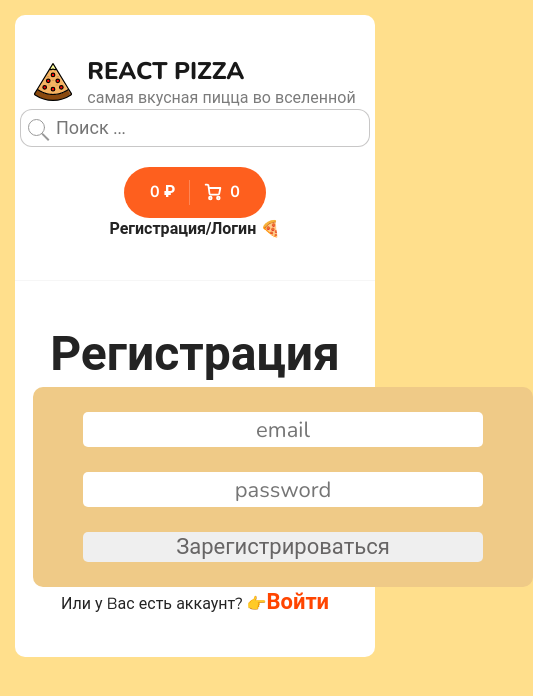
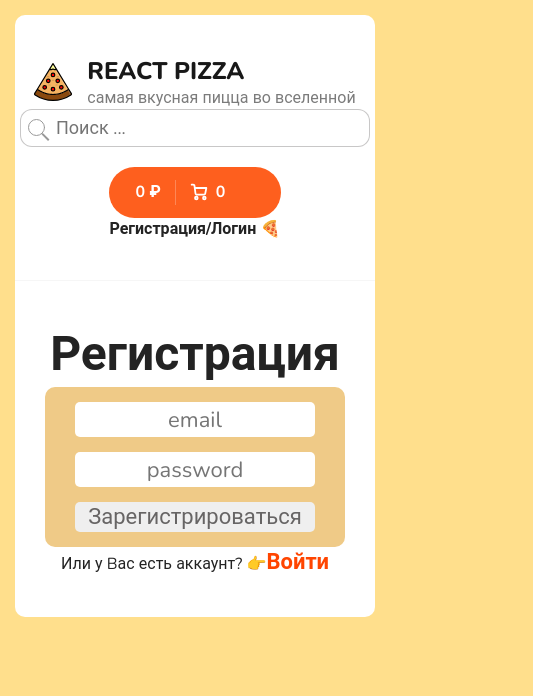
Before and after one commit to Eradil/yami, a React (Create React App) app: page /register in a window 390 px wide. Shown: the top 696 px of the page, 533 px wide, since content can reach past the window. Built offline with nearby package versions, Linux system fonts and the light colour scheme.

Commit message:
add style for search and form

```diff
--- a/src/components/Form/Form.module.scss
+++ b/src/components/Form/Form.module.scss
@@ -34,3 +34,32 @@
     color: #fff;
   }
 }
+
+@media (max-width: 595px) {
+  .root {
+    width: 400px;
+    height: 200px;
+    border-radius: 10px;
+  }
+}
+@media (max-width: 470px) {
+  .root {
+    width: 350px;
+    height: 160px;
+    border-radius: 10px;
+  }
+}
+@media (max-width: 420px) {
+  .root {
+    width: 300px;
+    height: 160px;
+    border-radius: 10px;
+  }
+}
+@media (max-width: 320px) {
+  .root {
+    width: 260px;
+    height: 160px;
+    border-radius: 10px;
+  }
+}
--- a/src/components/Header.jsx
+++ b/src/components/Header.jsx
@@ -63,8 +63,6 @@ const Header = () => {
               </svg>
               <span>{totalItems}</span>
             </Link>
-          </div>
-
             {isAuth ? (
               <h4
                 style={{
@@ -84,6 +82,7 @@ const Header = () => {
           </div>
         </div>
       </div>
+    </div>
   );
 };
 
--- a/src/components/LoginPage/LoginPage.jsx
+++ b/src/components/LoginPage/LoginPage.jsx
@@ -6,7 +6,7 @@ import style from "./LoginPage.module.scss";
 const LoginPage = () => {
   return (
     <div className={style.root}>
-      <h1>Логин</h1>
+      <h1 className={style.root_title}>Логин</h1>
       <Login />
       <p>
         или 👉
--- a/src/components/LoginPage/LoginPage.module.scss
+++ b/src/components/LoginPage/LoginPage.module.scss
@@ -7,3 +7,8 @@
   font-size: 22px;
   font-weight: bold;
 }
+@media (max-width: 320px) {
+  .root_title {
+    font-size: 22px;
+  }
+}
--- a/src/components/RegisterPage/RegisterPage.module.scss
+++ b/src/components/RegisterPage/RegisterPage.module.scss
@@ -7,3 +7,8 @@
   font-size: 22px;
   font-weight: bold;
 }
+@media (max-width: 320px) {
+  .root_title {
+    font-size: 19px;
+  }
+}
--- a/src/components/RegisterPage/index.jsx
+++ b/src/components/RegisterPage/index.jsx
@@ -6,7 +6,7 @@ import style from "./RegisterPage.module.scss";
 const RegisterPage = () => {
   return (
     <div className={style.root}>
-      <h1>Регистрация</h1>
+      <h1 className={style.root_title}>Регистрация</h1>
       <SignUp />
       <p>
         Или у Bас есть аккаунт? 👉
--- a/src/components/Search/Search.module.scss
+++ b/src/components/Search/Search.module.scss
@@ -33,3 +33,14 @@
     opacity: 0.6;
   }
 }
+
+@media (max-width: 376px) {
+  .input {
+    width: 300px;
+  }
+}
+@media (max-width: 320px) {
+  .input {
+    width: 280px;
+  }
+}
```
Lines whose indentation alone changed are shown as unchanged.
